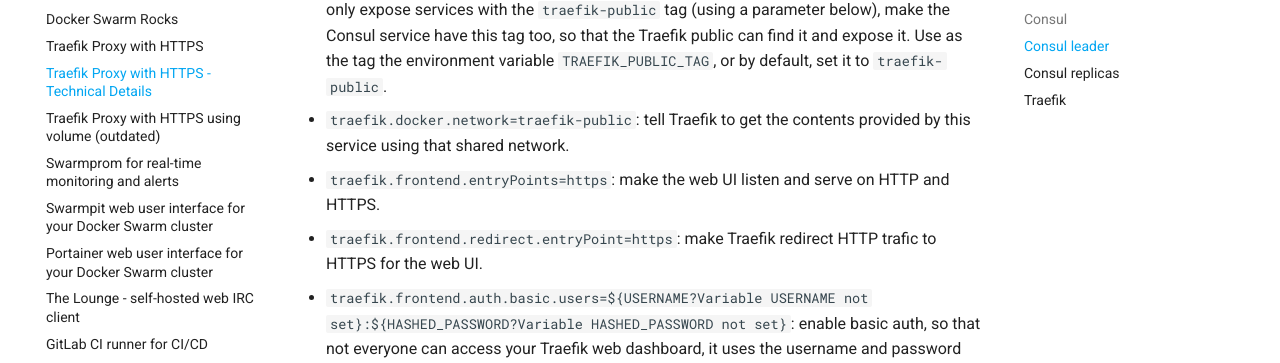
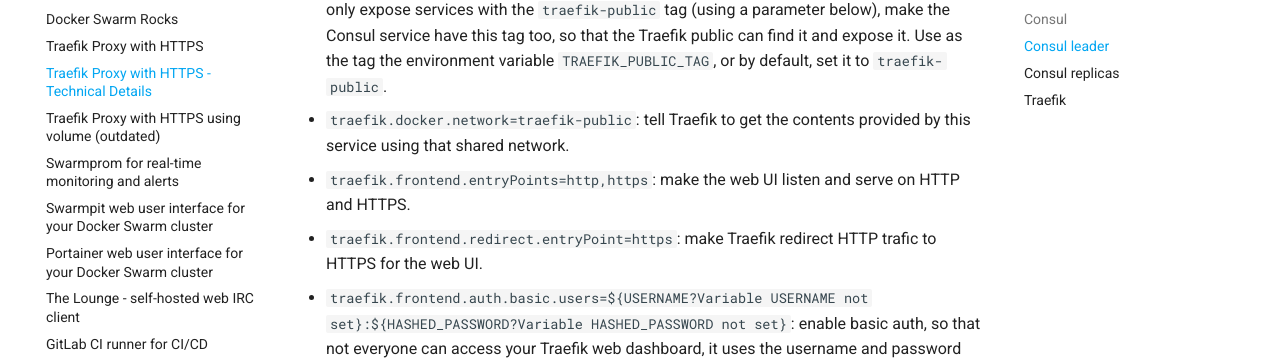
Before and after one commit to tiangolo/dockerswarm.rocks, an MkDocs documentation site: the page built from docs/traefik-technical-details.md, in a window 1280 px wide and 900 px high, scrolled down 1323 px. Shown: the part 89-452 px from the top of the window. Built offline with MkDocs 1.6.1 and Material for MkDocs 9.7.7, drawn with Linux system fonts in a browser that asks for light colours; comment, search, counter and statistics services are not loaded.

Commit message:
Applies review changes.

```diff
--- a/docs/traefik-technical-details.md
+++ b/docs/traefik-technical-details.md
@@ -29,7 +29,7 @@
 * `traefik.port=8500`: expose the content from the port `8500` (that's the port inside the container).
 * `traefik.tags=${TRAEFIK_PUBLIC_TAG:-traefik-public}`: as the main Traefik proxy will only expose services with the `traefik-public` tag (using a parameter below), make the Consul service have this tag too, so that the Traefik public can find it and expose it. Use as the tag the environment variable `TRAEFIK_PUBLIC_TAG`, or by default, set it to `traefik-public`.
 * `traefik.docker.network=traefik-public`: tell Traefik to get the contents provided by this service using that shared network.
-* `traefik.frontend.entryPoints=https`: make the web UI listen and serve on HTTP and HTTPS.
+* `traefik.frontend.entryPoints=http,https`: make the web UI listen and serve on HTTP and HTTPS.
 * `traefik.frontend.redirect.entryPoint=https`: make Traefik redirect HTTP trafic to HTTPS for the web UI.
 * `traefik.frontend.auth.basic.users=${USERNAME?Variable USERNAME not set}:${HASHED_PASSWORD?Variable HASHED_PASSWORD not set}`: enable basic auth, so that not everyone can access your Traefik web dashboard, it uses the username and password created above. If those environment variables are not set, show the error "`Variable USERNAME not set`" or "`Variable HASHED_PASSWORD not set`".
 
```
